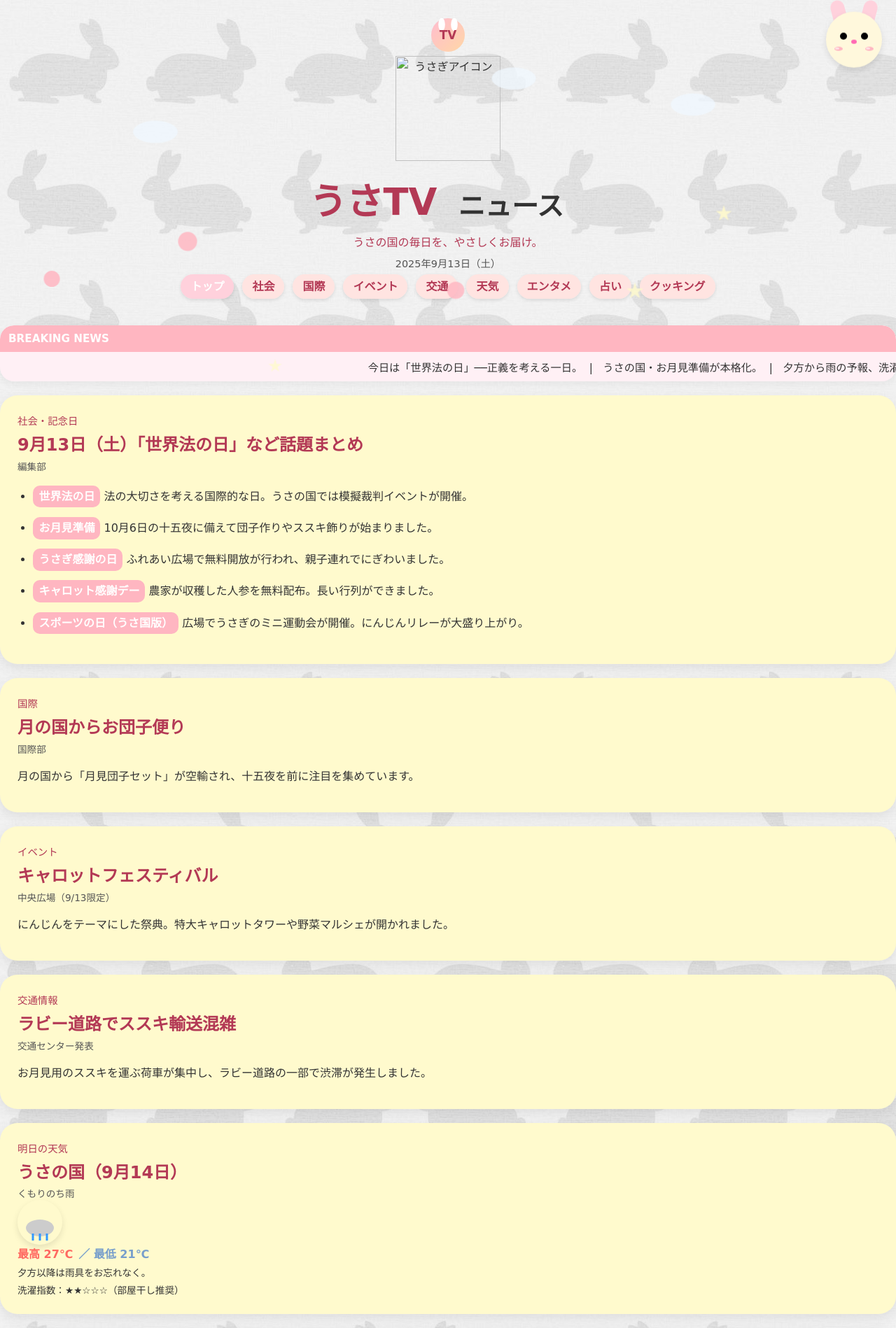
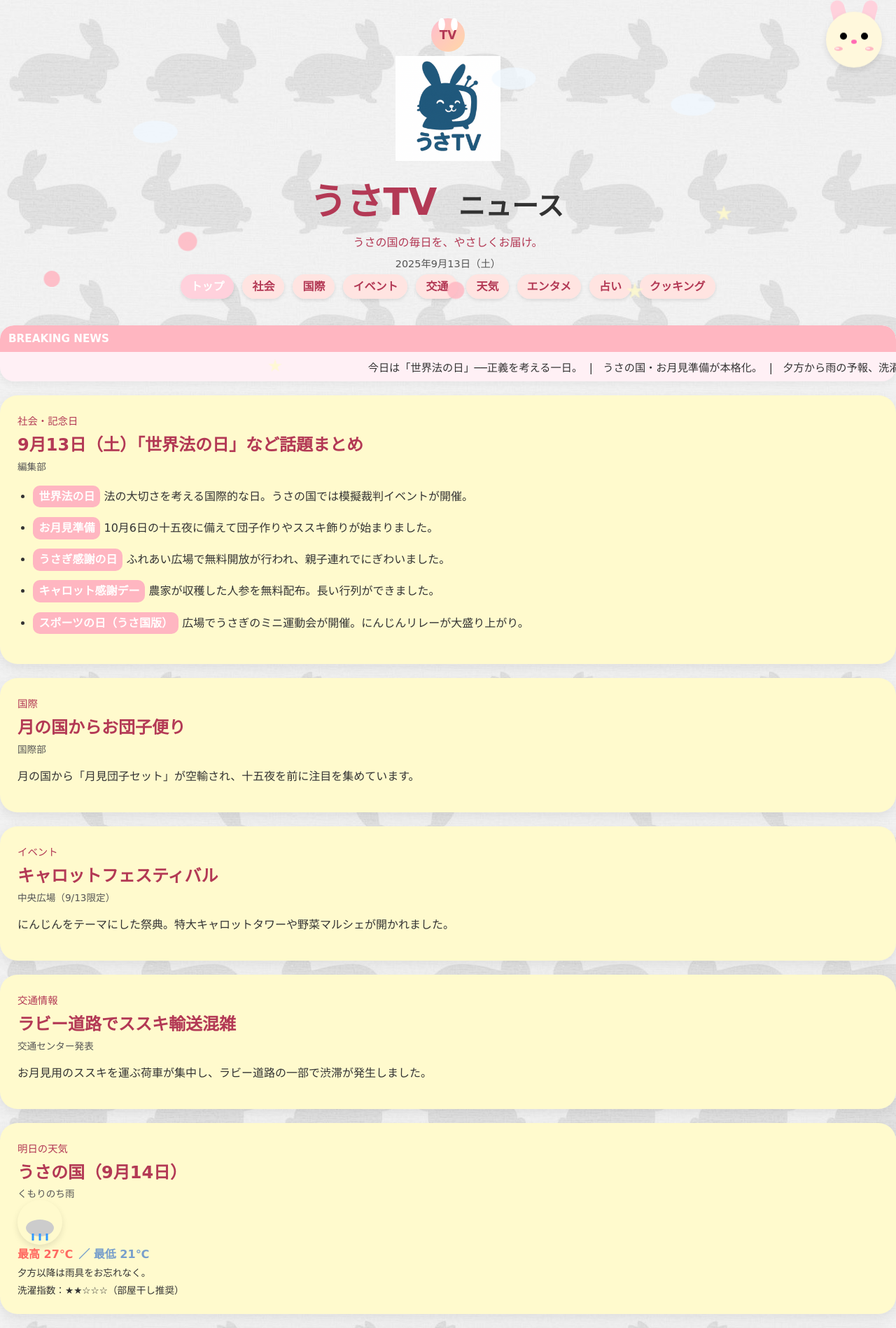
Before and after one commit to Rabbitflower-Rabiko/Rabbitflower-Rabiko-Rabbitflower-Rabiko.github.io, a Jekyll site: the page index.html, which Jekyll copies as it is, in a window 1280 px wide. Shown: the top 1898 px of the page at 70% size. Built offline with Jekyll 4.4.1, drawn with Linux system fonts in a browser that asks for light colours.

Commit message:
Update index.html

```diff
--- a/index.html
+++ b/index.html
@@ -52,7 +52,7 @@
         <text x="50" y="60" text-anchor="middle" font-size="28" font-weight="900" fill="#b33955">TV</text>
       </svg>
     </div>
-<img src="image/USATV-logo.png" alt="うさぎアイコン" width="150" height="150">
+<img src="images/USATV-logo.png" alt="うさぎアイコン" width="150" height="150">
 
    <div class="brand">
       <svg viewBox="0 0 600 120" width="440" aria-label="うさTVニュース">
```
